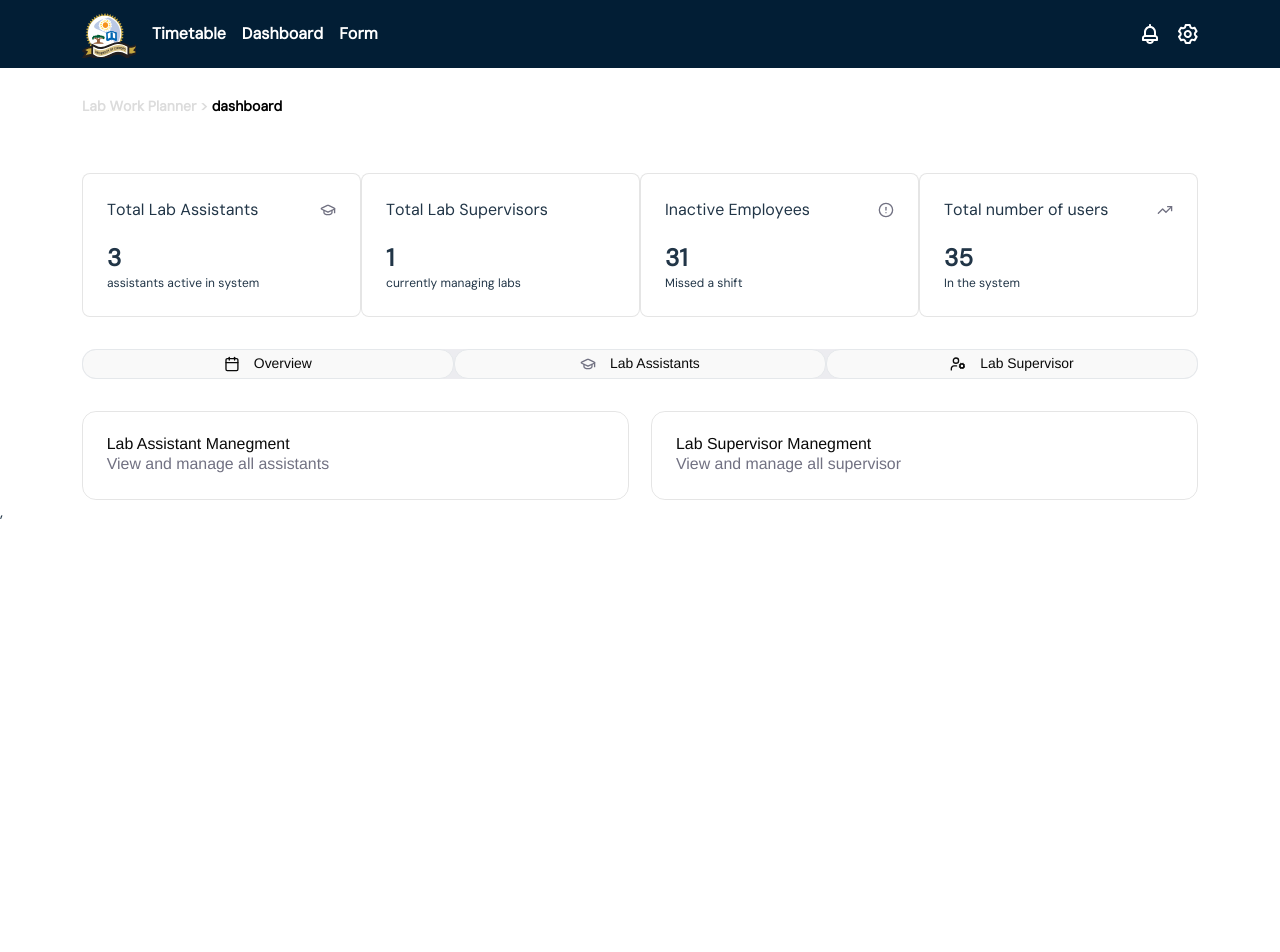
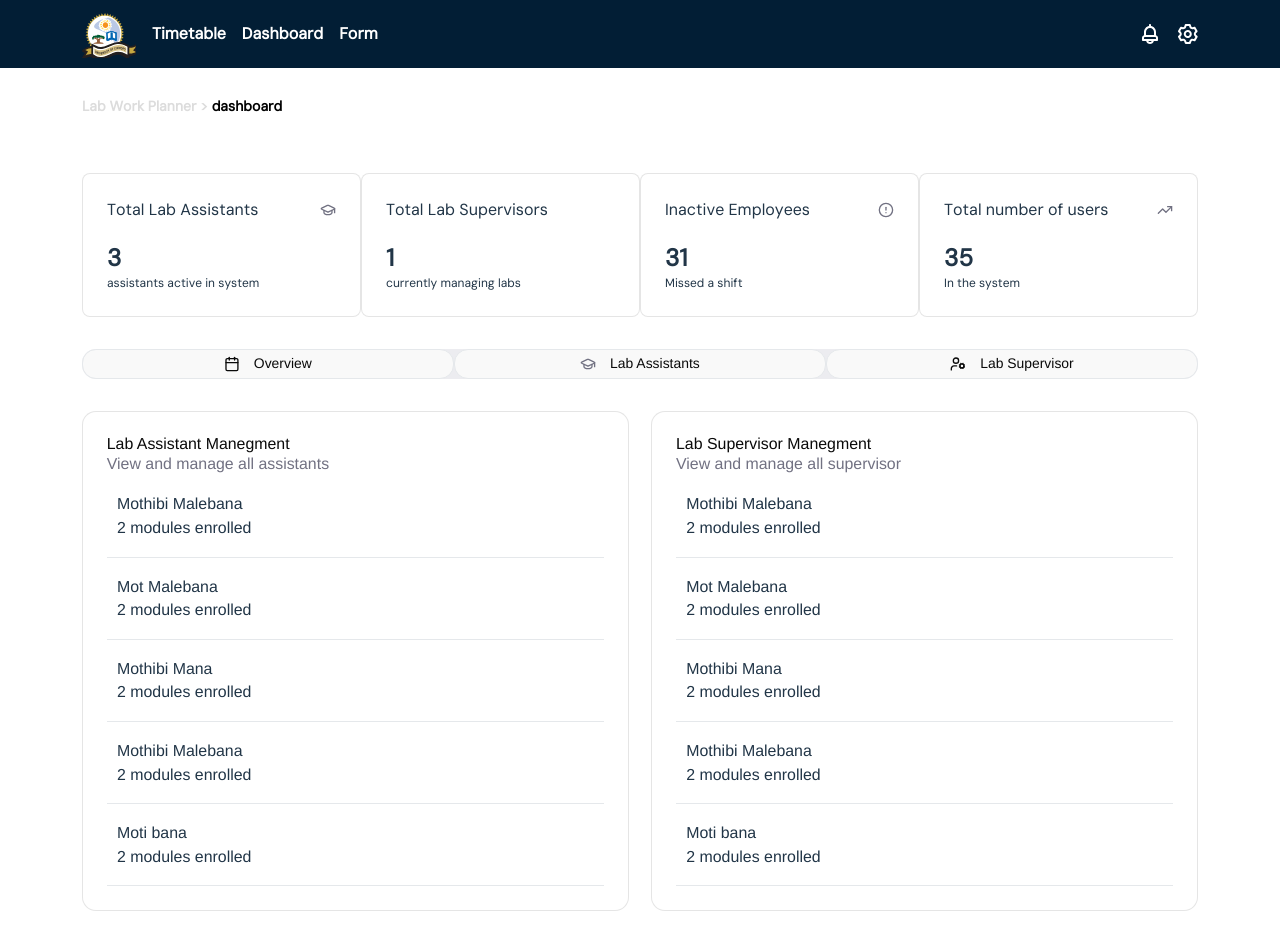
Before and after one commit to mothibimalebana/lab-work-planner, a React (Vite) app: page /dashboard in a window 1280 px wide. Shown: the top 952 px of the page. Before the commit the page ends 800 px from the top, so only its background shows below. Built offline with nearby package versions, Linux system fonts and the light colour scheme.

Commit message:
feat: overview, assistant and supervisor modes all display info

```diff
--- a/src/pages/Dashboard.tsx
+++ b/src/pages/Dashboard.tsx
@@ -5,6 +5,8 @@ import student from "../assets/svg/student.svg"
 import overview from "../assets/svg/overview.svg"
 import supervisor from "../assets/svg/supervisor.svg"
 import searchIcon from "../assets/svg/searchIcon.svg"
+import view from "../assets/svg/view.svg"
+
 import type { DashboardMode, DashboardProps, dashboardTimetable, schoolData } from '../../types/student'
 import { useState } from "react"
 
@@ -68,20 +70,54 @@ function Card( {activeAssistants = 3, activeSupervisors = 1, inactiveEmployees =
 function Overview({ data }: dashboardTimetable){
     return(
         <div className="overview font-[Arimo] flex justify-between">
-            <div className="assistants min-w-[49%] border border-solid text-[0.995rem] rounded-[0.87rem] py-[1.49125rem] px-[1.49125rem] border-[rgba(0,0,0,0.10)]">
+            <div className="assistants bg-white min-w-[49%] border border-solid text-[0.995rem] rounded-[0.87rem] py-[1.49125rem] px-[1.49125rem] border-[rgba(0,0,0,0.10)]">
                 <div className="header flex justify-between">
                     <div className="title">
                         <h5 className="text-[0.99413rem]! text-[#0A0A0A] leading-[0.99413rem]!">Lab Assistant Manegment</h5>
                         <p className="text-[0.99413rem]! text-[#717182]">View and manage all assistants</p>
                     </div>
                 </div>
+                <div className="content overflow-y-auto">
+                    <table className="w-full rounded-md  bg-white">
+                        <tbody>
+                            {data.map((eachStudent) => {
+                                return(
+                                    <tr key={eachStudent.fullName} className="rounded-lg font-[Arimo] border-b border-b-solid border-b-[#E5E8EB]">
+                                        <td className="w-fit text-left font-normal">
+                                            <h6>{eachStudent.fullName}</h6>
+                                            <p>{eachStudent.modules.length} modules enrolled</p>
+                                        </td>
+                                    </tr>
+                                    )
+                                })
+                            }
+                        </tbody>
+                    </table>
+                </div>
             </div>
-            <div className="supervisors min-w-[49%] border border-solid text-[0.995rem] rounded-[0.87rem] py-[1.49125rem] px-[1.49125rem] border-[rgba(0,0,0,0.10)]">
+            <div className="supervisors bg-white min-w-[49%] border border-solid text-[0.995rem] rounded-[0.87rem] py-[1.49125rem] px-[1.49125rem] border-[rgba(0,0,0,0.10)]">
                 <div className="header flex justify-between">
                     <div className="title">
                         <h5 className="text-[0.99413rem]! text-[#0A0A0A] leading-[0.99413rem]!">Lab Supervisor Manegment</h5>
                         <p className="text-[0.99413rem]! text-[#717182]">View and manage all supervisor</p>
                     </div>
+                </div>
+                <div className="content overflow-y-auto">
+                    <table className="w-full rounded-md  bg-white">
+                        <tbody>
+                            {data.map((eachStudent) => {
+                                return(
+                                    <tr key={eachStudent.fullName} className="rounded-lg font-[Arimo] border-b border-b-solid border-b-[#E5E8EB]">
+                                        <td className="w-fit text-left font-normal">
+                                            <h6>{eachStudent.fullName}</h6>
+                                            <p>{eachStudent.modules.length} modules enrolled</p>
+                                        </td>
+                                    </tr>
+                                    )
+                                })
+                            }
+                        </tbody>
+                    </table>
                 </div>
             </div>
         </div>
@@ -124,7 +160,7 @@ function DashboardTable(
                 }
             />
             :
-            <div className="alt border border-solid rounded-[0.87rem] py-[1.49125rem] px-[1.49125rem] border-[rgba(0,0,0,0.10)]">
+            <div className="alt bg-white border border-solid rounded-[0.87rem] py-[1.49125rem] px-[1.49125rem] border-[rgba(0,0,0,0.10)]">
                 <div className="header flex justify-between">
                     <div className="title">
                         <h5 className="text-[0.99413rem]! text-[#0A0A0A] leading-[0.99413rem]!">
@@ -146,6 +182,63 @@ function DashboardTable(
                         <img src={searchIcon} className="flex w-[0.99319rem] h-[0.99319rem]" alt="search icon" />
                         <input placeholder={`Search...`} type="search" name="search"/>
                     </div>
+                </div>
+                <div className="content overflow-y-auto w-full">
+                    <table className="w-full rounded-md mt-8 bg-white">
+                        {
+                        mode === 'assistants'
+                            ?
+                                <tbody>
+                                    <tr>
+                                        <th className="text-left text-[0.99413rem]! text-[#0A0A0A] py-3 font-normal rounded-lg font-[Arimo] border-b border-b-solid border-b-[#E5E8EB]" >Name</th>
+                                    </tr>
+                                    {
+                                    data.map((eachStudent) => {
+                                        return(
+                                            <tr key={eachStudent.fullName} className="rounded-lg font-[Arimo] border-b border-b-solid border-b-[#E5E8EB]">
+                                                <td className="w-full! justify-between items-center flex text-left font-normal text-[0.99413rem]! text-[#0A0A0A]">
+                                                    <div className="data">
+                                                        <h6>{eachStudent.fullName}</h6>
+                                                        <p>{eachStudent.modules.length} modules enrolled</p>
+                                                    </div>
+                                                    <div className="view flex justify-center">
+                                                        <button className="w-25! border-none! flex justify-center items-center gap-1.5">
+                                                            <img src={view} alt="eye logo" />
+                                                            <p className="text-[0.86988rem]">view</p>
+                                                        </button>
+                                                    </div>
+                                                </td>
+                                            </tr>
+                                        )
+                                    })}
+                                </tbody>
+                            :
+                                <tbody>
+                                    <tr>
+                                        <th className="text-left text-[0.99413rem]! text-[#0A0A0A] py-3 font-normal rounded-lg font-[Arimo] border-b border-b-solid border-b-[#E5E8EB]" >Name</th>
+                                    </tr>
+                                    {
+                                    data.map((eachStudent) => {
+                                        return(
+                                            <tr key={eachStudent.fullName} className="rounded-lg font-[Arimo] border-b border-b-solid border-b-[#E5E8EB]">
+                                                <td className="w-full! justify-between items-center flex text-left font-normal text-[0.99413rem]! text-[#0A0A0A]">
+                                                    <div className="data">
+                                                        <h6>{eachStudent.fullName}</h6>
+                                                        <p>{eachStudent.modules.length} modules enrolled</p>
+                                                    </div>
+                                                    <div className="view flex justify-center">
+                                                        <button className="w-25! border-none! flex justify-center items-center gap-1.5">
+                                                            <img src={view} alt="eye logo" />
+                                                            <p className="text-[0.86988rem]">view</p>
+                                                        </button>
+                                                    </div>
+                                                </td>
+                                            </tr>
+                                        )
+                                    })}
+                                </tbody>
+                        }
+                    </table>
                 </div>
             </div>
             }
@@ -178,7 +271,7 @@ function Dashboard( {activeAssistants = 3, activeSupervisors = 1, inactiveEmploy
     const [mode, setMode] = useState<DashboardMode>(dashboardMode);
 
     return(
-        <div className="dashboard px-[5.12rem] w-full mt-14">
+        <div className="dashboard px-[5.12rem] pb-20 w-full mt-14">
             <div className="header">
                 <Card
                 activeAssistants={activeAssistants}
```
Also changed, not shown: src/assets/svg/view.svg (added).
